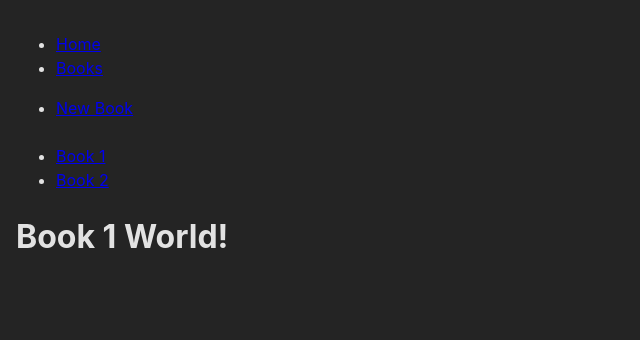
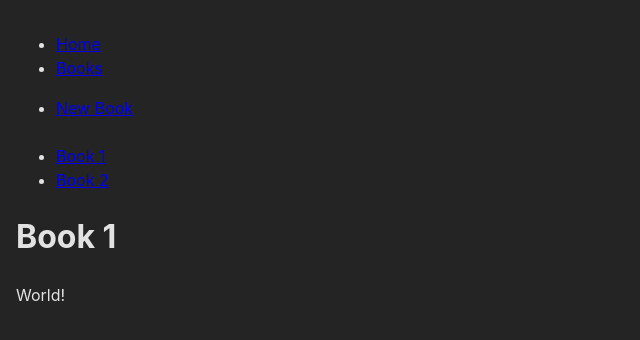
Before and after one commit to bazmurphy/react-router-2, a React (Vite) app: page /books/1 in a window 1280 px wide. Shown: the top 340 px of the page, without its empty margins (0-640 px from the left). Built offline with nearby package versions, Linux system fonts and the light colour scheme.

Commit message:
making a separate route component containing other routes

```diff
--- a/src/App.jsx
+++ b/src/App.jsx
@@ -1,19 +1,20 @@
 import "./App.css";
 import { Link, Route, Routes } from "react-router-dom";
 import Home from "./pages/Home";
-import BookList from "./pages/BookList";
-import Book from "./pages/Book";
-import NewBook from "./pages/NewBook";
+// import BookList from "./pages/BookList";
+// import Book from "./pages/Book";
+// import NewBook from "./pages/NewBook";
 import NotFound from "./pages/NotFound";
-import BookLayout from "./BookLayout";
+// import BookLayout from "./BookLayout";
+import BookRoutes from "./BookRoutes";
 
 function App() {
   return (
     <>
       {/* whenever we visit books it will also render this element, as well as what is below */}
-      <Routes>
-        <Route path="/books" element={<h1>Extra Content</h1>} />
-      </Routes>
+      {/* <Routes> */}
+      {/* <Route path="/books" element={<h1>Extra Content</h1>} /> */}
+      {/* </Routes> */}
       <nav>
         <ul>
           <li>
@@ -31,13 +32,13 @@ function App() {
         {/* ^ Note React Router v6 can figure out the difference between route specificity */}
         {/* <Route path="/books/new" element={<NewBook />} /> */}
         {/* Above we have three routes related to Books, so we can nest them instead*/}
-        <Route path="/books" element={<BookLayout />}>
-          {/* we use index instead of path="" to say this route matches the exact route of it's parent */}
-          {/* and we can pass it an element in this case a layout */}
-          <Route index element={<BookList />} />
-          <Route path=":id" element={<Book />} />
-          <Route path="new" element={<NewBook />} />
-        </Route>
+        {/* <Route path="/books" element={<BookLayout />}> */}
+        {/* we use index instead of path="" to say this route matches the exact route of it's parent */}
+        {/* and we can pass it an element in this case a layout */}
+        {/* <Route index element={<BookList />} /> */}
+        {/* <Route path=":id" element={<Book />} /> */}
+        {/* <Route path="new" element={<NewBook />} /> */}
+        {/* </Route> */}
         {/* If you want to wrap a bunch of components that aren't related by URL inside of the same layout */}
         {/* In that case you can leave the path= OFF and only pass an element= */}
         {/* it will pretend the Route has no path but it will wrap all the children Routes inside that element*/}
@@ -45,6 +46,9 @@ function App() {
         {/* <Route path="/something" element={<Something />} /> */}
         {/* <Route path="/else" element={<Else />} /> */}
         {/* </Route> */}
+        {/* we can instead bring in the BookRoutes component */}
+        {/* if you have a Route that is rendering a bunch of other routes YOU HAVE TO MAKE SURE IT HAS A /* AT THE END OF THE PATH to match ANYTHING that comes after */}
+        <Route path="/books/*" element={<BookRoutes />} />
         <Route path="*" element={<NotFound />} />
       </Routes>
     </>
--- /dev/null
+++ b/src/BookRoutes.jsx
@@ -0,0 +1,21 @@
+import BookList from "./pages/BookList";
+import Book from "./pages/Book";
+import NewBook from "./pages/NewBook";
+import BookLayout from "./BookLayout";
+
+import { Route, Routes } from "react-router-dom";
+
+export default function BookRoutes() {
+  return (
+    <>
+      <Routes>
+        {/* we nest them inside the BookLayout to share the context */}
+        <Route element={<BookLayout />}>
+          <Route index element={<BookList />} />
+          <Route path=":id" element={<Book />} />
+          <Route path="new" element={<NewBook />} />
+        </Route>
+      </Routes>
+    </>
+  );
+}
--- a/src/pages/Book.jsx
+++ b/src/pages/Book.jsx
@@ -10,9 +10,8 @@ export default function Book() {
 
   return (
     <div>
-      <h1>
-        Book {id} {obj.hello}
-      </h1>
+      <h1>Book {id}</h1>
+      <p>{obj.hello}</p>
     </div>
   );
 }
```
